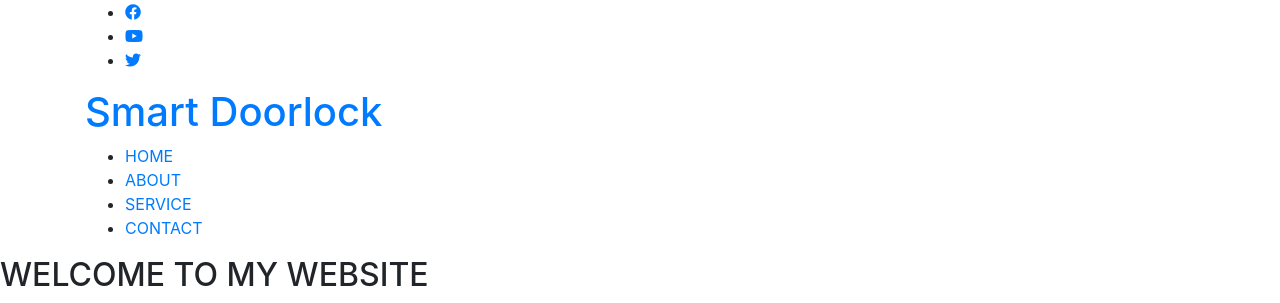
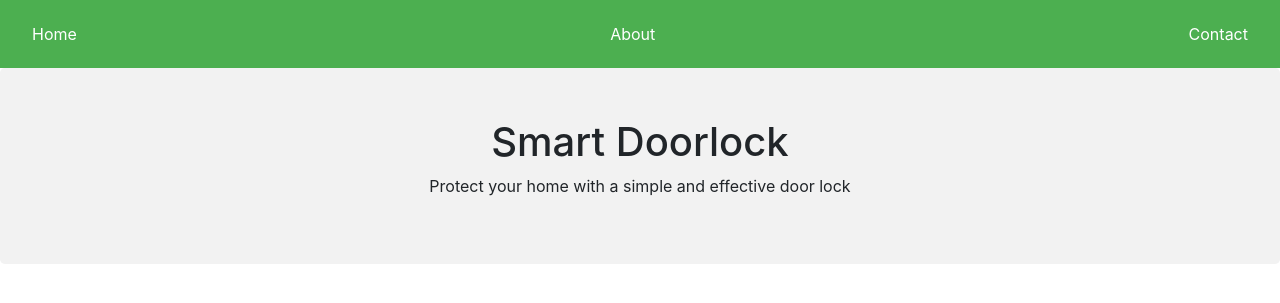
Before and after one commit to dansyaku7/PBL-Kel5-DoorLock, a PHP site: page /home.html in a window 1280 px wide. Shown: the top 303 px of the page. Run offline with PHP 8.4, Linux system fonts and the light colour scheme; some libraries are stand-ins or nearby versions.

Commit message:
menambahkanfoto

```diff
--- a/web/home.html
+++ b/web/home.html
@@ -1,35 +1,28 @@
 <!DOCTYPE html>
-<html>
-<head>
-	<meta charset="utf-8">
-	<meta name="viewport" content="width=device-width, initial-scale=1">
-	<title>Project</title>
-	<link rel="stylesheet" type="text/css" href="css/stylehome.css">
-	<link rel="stylesheet" type="text/css" href="https://cdnjs.cloudflare.com/ajax/libs/font-awesome/5.13.0/css/all.min.css">
-	<script src="https://code.jquery.com/jquery-3.5.1.min.js" integrity="sha256-9/aliU8dGd2tb6OSsuzixeV4y/faTqgFtohetphbbj0=" crossorigin="anonymous"></script>
-</head>
-<body>
-	<!-- loader -->
-	<div class="bg-loader">
-		<div class="loader"></div><!DOCTYPE html>
 <html lang="en">
 <head>
  <meta charset="UTF-8">
  <meta name="viewport" content="width=device-width, initial-scale=1.0">
+ <title>Smart Doorlock</title>
  <link rel="stylesheet" href="https://maxcdn.bootstrapcdn.com/bootstrap/4.5.2/css/bootstrap.min.css">
-  <title>Smart Doorlock Home</title>
+ <script src="https://ajax.googleapis.com/ajax/libs/jquery/3.5.1/jquery.min.js"></script>
+ <script src="https://cdnjs.cloudflare.com/ajax/libs/popper.js/1.16.0/umd/popper.min.js"></script>
+ <script src="https://maxcdn.bootstrapcdn.com/bootstrap/4.5.2/js/bootstrap.min.js"></script>
  <style>
    .navbar {
      background-color: #4CAF50;
+     overflow: hidden;
    }
    .navbar a {
+     float: left;
+     display: block;
      color: white;
+     text-align: center;
      padding: 14px 16px;
      text-decoration: none;
-      font-size: 17px;
    }
    .navbar a:hover {
-      background: #ddd;
+     background-color: #ddd;
      color: black;
    }
    .navbar a.active {
@@ -37,53 +30,28 @@
      color: white;
    }
    .jumbotron {
-      background-image: url('https://images.unsplash.com/photo-1521747116042-5a810fda9664');
-      background-size: cover;
-      height: 500px;
-      display: flex;
-      flex-direction: column;
-      justify-content: center;
-      align-items: center;
-      color: white;
-      text-shadow: 2px 2px #000000;
-    }
-    .jumbotron h1 {
-      font-size: 5rem;
-      margin-bottom: 0;
-    }
-    .jumbotron p {
-      font-size: 2rem;
-      margin-top: 0;
+     background-color: #f2f2f2;
+     text-align: center;
+     padding: 50px 0;
    }
    .features {
-      background-color: #f2f2f2;
      padding: 50px 0;
    }
-    .features h2 {
-      text-align: center;
-      margin-bottom: 50px;
+   .features .container {
+     max-width: 960px;
    }
-    .feature {
-      display: flex;
-      flex-direction: column;
-      align-items: center;
-      margin-bottom: 50px;
+   .features .row {
+     margin-left: -15px;
+     margin-right: -15px;
    }
-    .feature img {
-      width: 200px;
-      margin-bottom: 20px;
+   .features .feature {
+     padding: 15px;
    }
-    .feature h3 {
-      font-size: 2rem;
-      margin-bottom: 0;
-    }
-    .feature p {
-      text-align: center;
+   .features .feature img {
+     width: 100%;
+     height: auto;
    }
    .cta {
-      background-color: #4CAF50;
-      color: white;
-      padding: 50px 0;
      display: flex;
      flex-direction: column;
      align-items: center;
@@ -95,45 +63,40 @@
      background-color: white;
      color: #4CAF50;
      border: none;
-      padding: 10px 20px;
-      font-size: 1.5rem;
-      border-radius: 5px;
+     padding: 15px 30px;
+     text-align: center;
+     text-decoration: none;
+     display: inline-block;
+     font-size: 16px;
+     margin: 4px 2px;
      cursor: pointer;
    }
    .cta button:hover {
-      background-color: #f2f2f2;
+     background-color: #ddd;
+     color: black;
    }
    .about {
      padding: 50px 0;
-    }
-    .about h2 {
-      text-align: center;
-      margin-bottom: 50px;
-    }
-    .about p {
-      text-align: justify;
    }
  </style>
 </head>
 <body>
  <nav class="navbar">
     <a href="#" class="active">Home</a>
-    <a href="#features">Features</a>
-    <a href="#about">About</a>
-    <a href="#contact">Contact</a>
+    <a href="#">About</a>
+    <a href="#">Contact</a>
  </nav>
  <div class="jumbotron">
-    <h1>Welcome to Smart Doorlock</h1>
-    <p>The ultimate solution for your home security</p>
+    <h1>Smart Doorlock</h1>
+    <p>Protect your home with a simple and effective door lock</p>
  </div>
-  <div class="features" id="features">
-    <h2>Features</h2>
+ <div class="features">
     <div class="container">
       <div class="row">
         <div class="col-md-4 feature">
           <img src="https://images.unsplash.com/photo-1556228724-9c5c3ccb31f2" alt="Feature 1">
           <h3>Keyless Entry</h3>
-          <p>No more lost keys or forgotten combinations. Our smart doorlock uses advanced biometric technology to grant access only to authorized users.</p>
+          <p>Unlock your door simply by using your smartphone. Goodbye fumbling with keys!</p>
         </div>
         <div class="col-md-4 feature">
           <img src="https://images.unsplash.com/photo-1556228724-9c5c3ccb31f2" alt="Feature 2">
@@ -142,96 +105,19 @@
         </div>
         <div class="col-md-4 feature">
           <img src="https://images.unsplash.com/photo-1556228724-9c5c3ccb31f2" alt="Feature 3">
-          <h3>Real-time Monitoring</h3>
-          <p>Get instant notifications on your phone whenever someone enters or exits your home. Keep track of who's coming and going at all times.</p>
+          <h3>Smart Home Integration</h3>
+          <p>Connect your smart doorlock with your existing smart home devices like security cameras, lights, and thermostats.</p>
         </div>
       </div>
     </div>
  </div>
  <div class="cta">
-    <h2>Ready to secure your home?</h2>
-    <button>Get Started</button>
+    <h2>Get Smart Today</h2>
+    <button>Sign Up</button>
  </div>
-  <div class="about" id="about">
-    <h2>About Us</h2>
-    <p>Smart Doorlock is a leading provider of home security solutions. Our mission is to make homes safer and more convenient for everyone. With our advanced technology and user-friendly interface, we're changing the way people think about home security. Try Smart Doorlock today and experience the peace of mind that comes with knowing your home is always protected.</p>
+ <div class="about">
+    <h2>About Smart Doorlock</h2>
+    <p>Smart Doorlock is a leading manufacturer of intelligent doorlocks, founded in 2016. We provide our customers with advanced, user-friendly smart home devices that are not only functional but also enhance the overall aesthetic appeal of a property.</p>
  </div>
 </body>
 </html>
-	</div>
-
-	<!-- header -->
-	<div class="medsos">
-		<div class="container">
-			<ul>
-				<li><a href="#"><i class="fab fa-facebook"></i></a></li>
-				<li><a href="#"><i class="fab fa-youtube"></i></a></li>
-				<li><a href="#"><i class="fab fa-twitter"></i></a></li>
-			</ul>
-		</div>
-	</div>
-	<header>
-		<div class="container">
-			<h1><a href="index.php">Smart Doorlock</a></h1>
-			<ul>
-				<li class="active"><a href="index.php">HOME</a></li>
-				<li><a href="about.php">ABOUT</a></li>
-				<li><a href="service.php">SERVICE</a></li>
-				<li><a href="contact.php">CONTACT</a></li>
-			</ul>
-		</div>
-	</header>
-
-	<!-- banner -->
-	<section class="banner">
-		<h2>WELCOME TO MY WEBSITE</h2>
-	</section>
-
-	<!-- about -->
-	<section class="about">
-		<div class="container">
-			<h3>ABOUT</h3>
-			<p>Lorem Ipsum is simply dummy text of the printing and typesetting industry. <strong>Lorem Ipsum has been the industry's standard dummy text ever since the 1500s</strong>, when an unknown printer took a galley of type and scrambled it to make a type specimen book. It has survived not only five centuries, but also the leap into electronic typesetting, remaining essentially unchanged</p>
-		</div>
-	</section>
-
-	<!-- service -->
-	<section class="service">
-		<div class="container">
-			<h3>SERVICE</h3>
-			<div class="box">
-				<div class="col-4">
-					<div class="icon"><i class="fas fa-mobile"></i></div>
-					<h4>MOBILE APP</h4>
-				</div>
-				<div class="col-4">
-					<div class="icon"><i class="fas fa-globe"></i></div>
-					<h4>WEB DEVELOPMENT</h4>
-				</div>
-				<div class="col-4">
-					<div class="icon"><i class="fas fa-edit"></i></div>
-					<h4>DESIGN</h4>
-				</div>
-				<div class="col-4">
-					<div class="icon"><i class="fas fa-chart-bar"></i></div>
-					<h4>DIGITAL MARKETING</h4>
-				</div>
-			</div>
-		</div>
-	</section>
-
-	<!-- footer -->
-	<footer>
-		<div class="container">
-			<small>Copyright &copy; 2020 - Dzulfikar. All Rights Reserved.</small>
-		</div>
-	</footer>
-
-
-	<script type="text/javascript">
-		$(document).ready(function(){
-			$(".bg-loader").hide();
-		})
-	</script>
-</body>
-</html>
--- a/web/index.php
+++ b/web/index.php
@@ -30,7 +30,7 @@
 
 
         <div class="right">
-            <img src="IoT-Smart-Lock-Vulnerability.jpg" alt="Smart Door Lock Image">
+            <img src="Fotoindex.jpeg" alt="Smart Door Lock Image">
         </div>
     </div>
 </body>
--- a/web/regis.php
+++ b/web/regis.php
@@ -30,7 +30,7 @@
 
 
         <div class="right">
-            <img src="IoT-Smart-Lock-Vulnerability.jpg" alt="Smart Door Lock Image">
+            <img src="Fotoindex.jpeg" alt="Smart Door Lock Image">
         </div>
     </div>
 </body>
```
Also changed, not shown: mydatabase.db (added), web/Fotoindex.jpeg (added), web/database.php (line endings or trailing spaces), 1 other file. Lines whose indentation alone changed are shown as unchanged.
